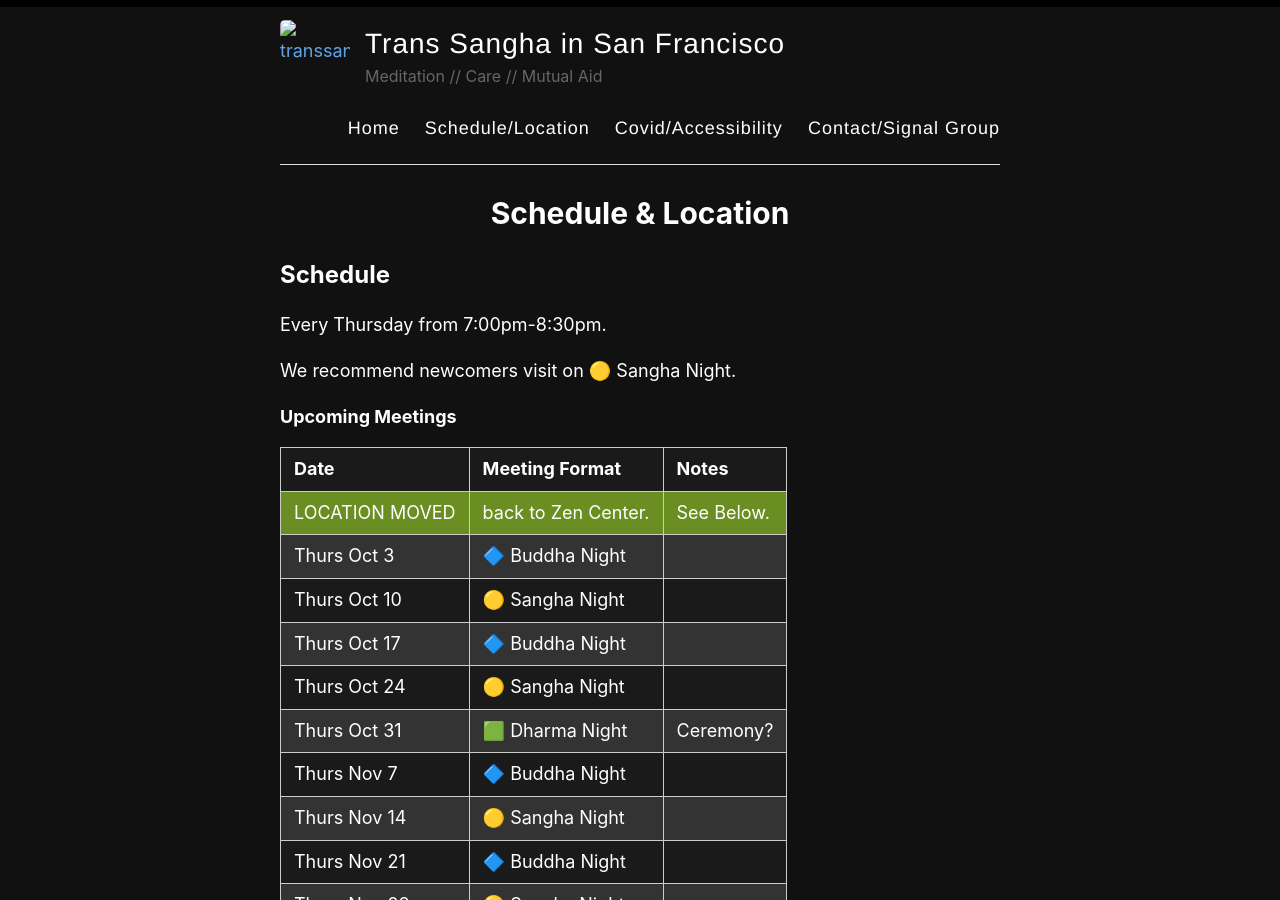
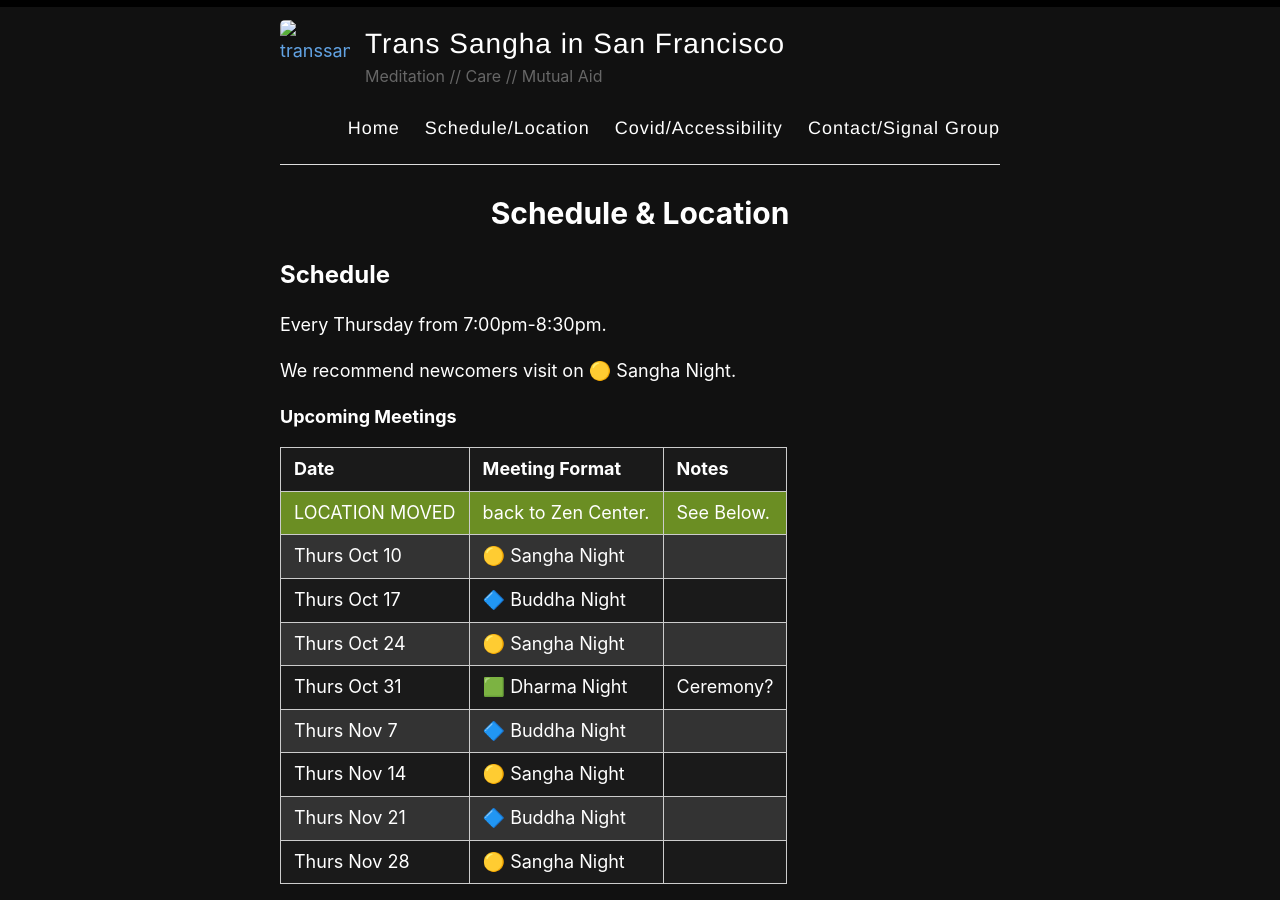
Before and after one commit to rykener/transsangha, a Jekyll site: the page built from _pages/schedule.md, in a window 1280 px wide and 900 px high. Built offline with Jekyll 4.4.1, drawn with Linux system fonts in a browser that asks for light colours.

Commit message:
update schedule

```diff
--- a/_pages/schedule.md
+++ b/_pages/schedule.md
@@ -17,7 +17,6 @@ We recommend newcomers visit on 🟡 Sangha Night.
 | Date           | Meeting Format  | Notes |
 |----------------|-----------------|-------|
 | LOCATION MOVED | back to Zen Center. | See Below. |
-| Thurs Oct 3    | 🔷 Buddha Night |
 | Thurs Oct 10   | 🟡 Sangha Night |
 | Thurs Oct 17   | 🔷 Buddha Night |
 | Thurs Oct 24   | 🟡 Sangha Night |
```
